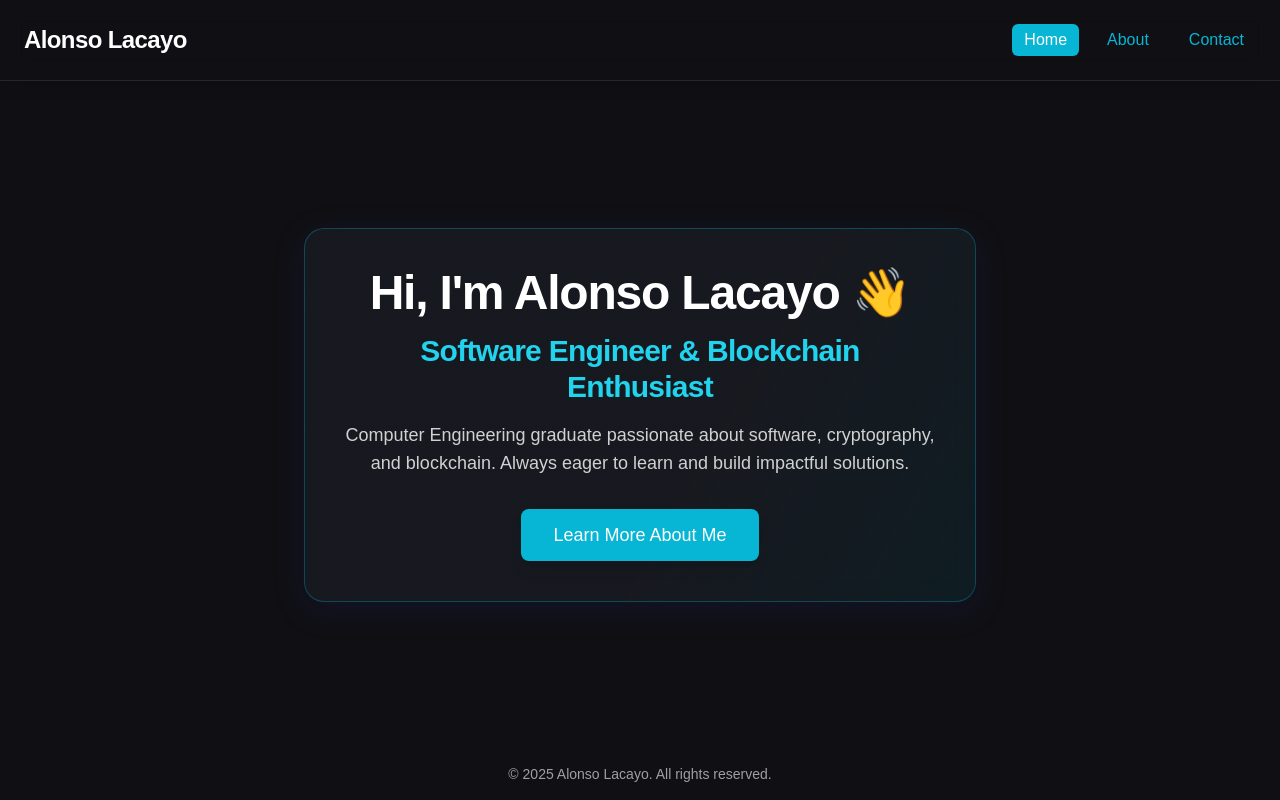
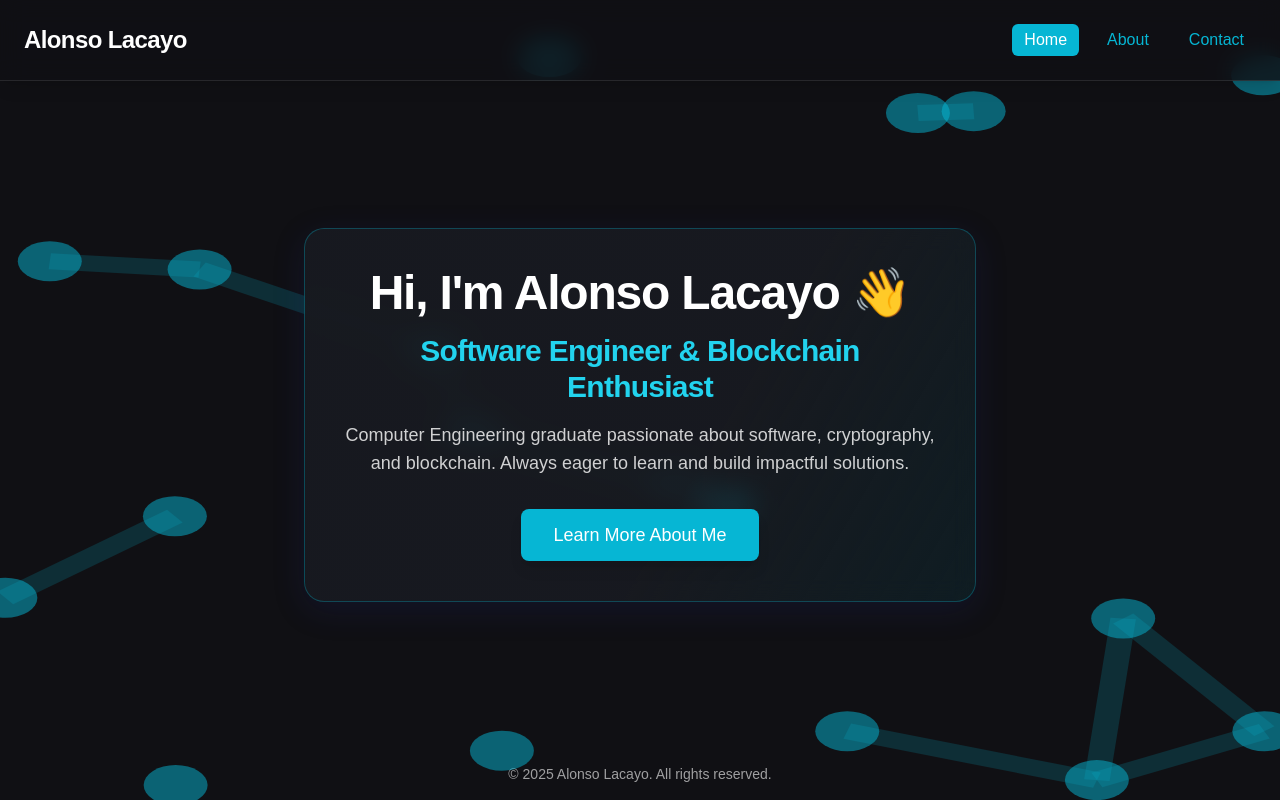
Before and after one commit to Alonso-Lacayo/personal-website, a Next.js app: page / in a window 1280 px wide. Built offline with nearby package versions, Linux system fonts and the light colour scheme.

Commit message:
Add animated blockchain network SVG background to homepage

```diff
--- a/pages/index.tsx
+++ b/pages/index.tsx
@@ -1,13 +1,79 @@
 import Header from '../components/Header';
 import Footer from '../components/Footer';
 import Link from 'next/link';
+import { motion } from 'framer-motion';
+import { useEffect, useRef } from 'react';
+
+function BlockchainNetworkBG() {
+  const svgRef = useRef(null);
+
+  useEffect(() => {
+    const svg = svgRef.current;
+    if (!svg) return;
+    let frame = 0;
+    let animationId: number;
+    const nodes = Array.from({ length: 18 }, (_, i) => ({
+      x: Math.random() * 100,
+      y: Math.random() * 100,
+      dx: (Math.random() - 0.5) * 0.2,
+      dy: (Math.random() - 0.5) * 0.2,
+    }));
+    function animate() {
+      frame++;
+      nodes.forEach((node) => {
+        node.x += node.dx;
+        node.y += node.dy;
+        if (node.x < 0 || node.x > 100) node.dx *= -1;
+        if (node.y < 0 || node.y > 100) node.dy *= -1;
+      });
+      // Draw
+      let svgContent = '';
+      // Draw lines between close nodes
+      for (let i = 0; i < nodes.length; i++) {
+        for (let j = i + 1; j < nodes.length; j++) {
+          const a = nodes[i];
+          const b = nodes[j];
+          const dist = Math.hypot(a.x - b.x, a.y - b.y);
+          if (dist < 22) {
+            svgContent += `<line x1="${a.x}%" y1="${a.y}%" x2="${b.x}%" y2="${b.y}%" stroke="#06b6d4" stroke-opacity="0.18" stroke-width="2" />`;
+          }
+        }
+      }
+      // Draw nodes
+      nodes.forEach((node) => {
+        svgContent += `<circle cx="${node.x}%" cy="${node.y}%" r="2.5" fill="#06b6d4" fill-opacity="0.5" />`;
+      });
+      if (svg) (svg as SVGSVGElement).innerHTML = svgContent;
+      animationId = requestAnimationFrame(animate);
+    }
+    animate();
+    return () => cancelAnimationFrame(animationId);
+  }, []);
+
+  return (
+    <svg
+      ref={svgRef}
+      width="100%"
+      height="100%"
+      viewBox="0 0 100 100"
+      preserveAspectRatio="none"
+      style={{ position: 'absolute', inset: 0, zIndex: 0, pointerEvents: 'none' }}
+    />
+  );
+}
 
 export default function Home() {
   return (
-    <div className="min-h-screen flex flex-col bg-background">
+    <div className="min-h-screen flex flex-col bg-background relative overflow-hidden">
+      <BlockchainNetworkBG />
       <Header />
-      <main className="flex-1 flex items-center justify-center">
-        <section className="hero-card p-10 max-w-2xl w-full text-center">
+      <main className="flex-1 flex items-center justify-center relative z-10">
+        <motion.section
+          className="hero-card p-10 max-w-2xl w-full text-center"
+          initial={{ opacity: 0, y: 40 }}
+          animate={{ opacity: 1, y: 0 }}
+          transition={{ duration: 0.7, ease: 'easeOut' }}
+        >
           <h1 className="text-4xl md:text-5xl font-extrabold mb-4 text-white">
             Hi, I&apos;m Alonso Lacayo <span className="inline-block">👋</span>
           </h1>
@@ -20,7 +86,7 @@ export default function Home() {
           <Link href="/about">
             <button className="btn btn-primary text-lg px-8 py-3">Learn More About Me</button>
           </Link>
-        </section>
+        </motion.section>
       </main>
       <Footer />
     </div>
```
